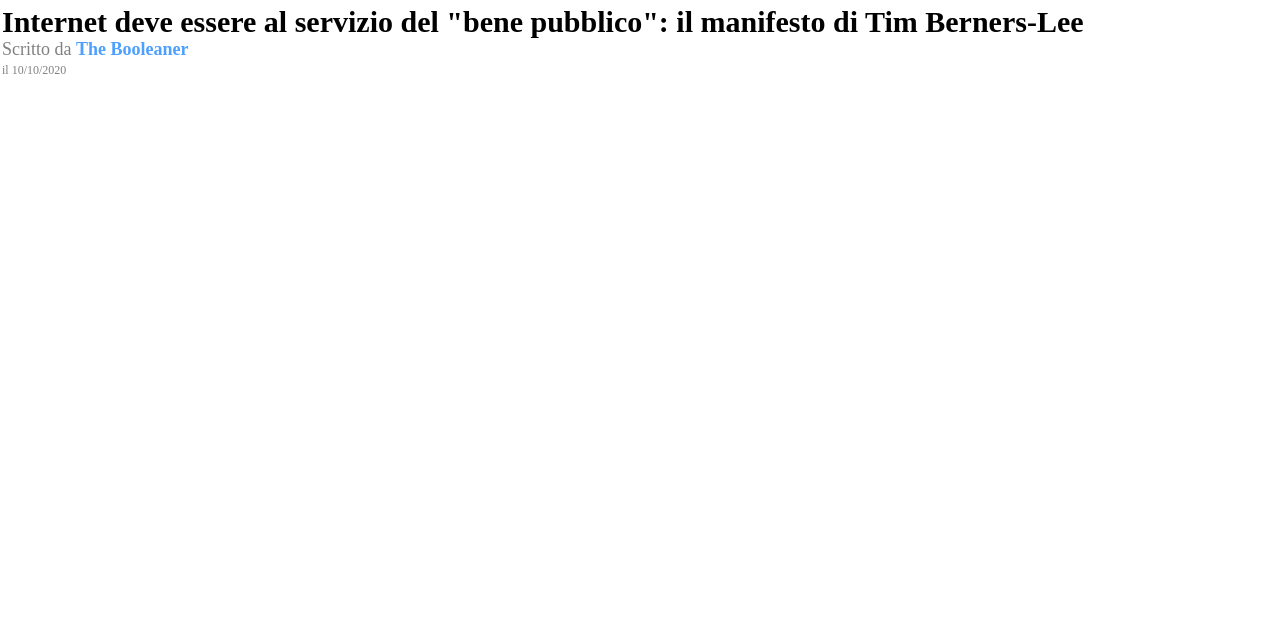
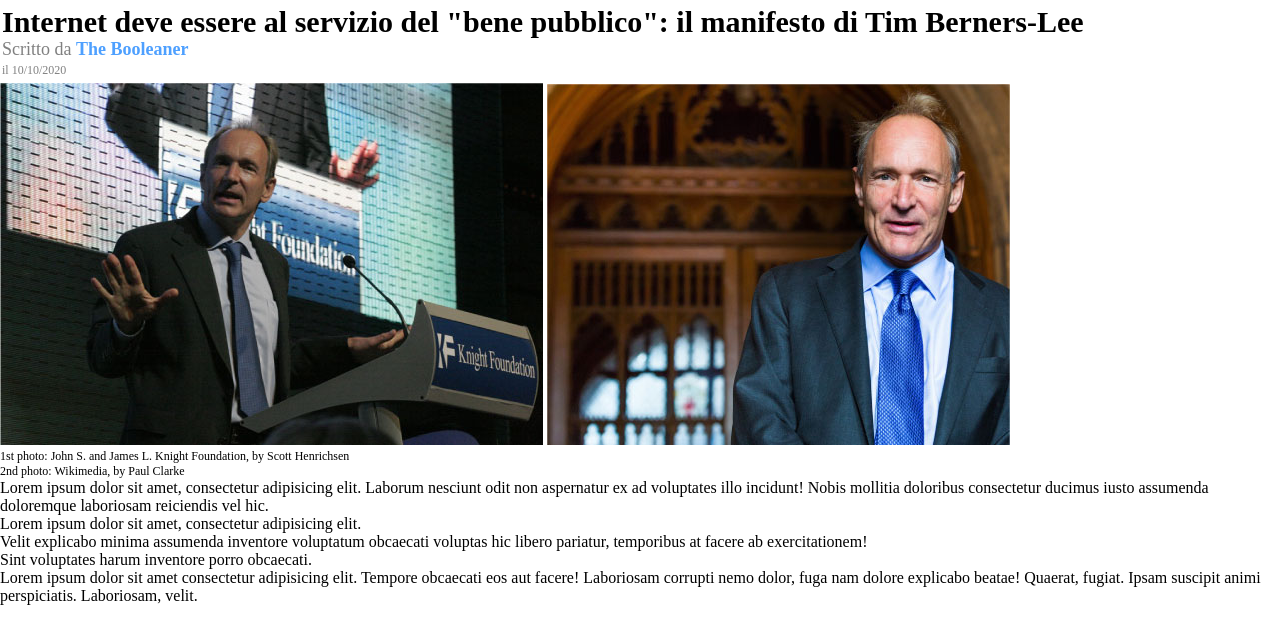
Before and after one commit to FedericaSidoti/html-css-booleaner, a plain HTML site: page index.html in a window 1280 px wide. Shown: the part 50-694 px from the top of the page. Drawn offline with Linux system fonts and the light colour scheme.

Commit message:
ADD- article structure

```diff
--- a/css/style.css
+++ b/css/style.css
@@ -4,6 +4,7 @@
     box-sizing: border-box;
 }
 
+/* Header della pagina*/
 .header {
     background-color: #4ea0ff;
     background-image: url(../img/pattern.png);
@@ -18,6 +19,7 @@
     margin: 0 0 0 5px;
 }
 
+/* header dell'articolo*/
 .header-article {
     padding: 5px 2px 5px 2px;
 }
@@ -40,3 +42,9 @@
 article header strong {
 color: #4ea0ff;
 }
+
+/*Stile della Figure*/
+
+.caption {
+    font-size: 12px;
+}
--- a/index.html
+++ b/index.html
@@ -18,6 +18,37 @@
             <p class="info-author">Scritto da <strong>The Booleaner</strong> </p>
             <time datetime="10/10/2020" pubdate>il 10/10/2020</time>
         </header>
+        <figure>
+            <img src="./img/tim-1.jpg">
+            <img src="./img/tim-2.jpg">
+            <figcaption>
+                <p class="caption">1st photo: John S. and James L. Knight Foundation, by Scott Henrichsen <br> 2nd photo: Wikimedia, by Paul Clarke</p>
+            </figcaption>
+        </figure>
+        <section>
+            <p> Lorem ipsum dolor sit amet, consectetur adipisicing elit. Laborum nesciunt odit non aspernatur ex ad voluptates illo incidunt! Nobis mollitia doloribus consectetur ducimus iusto assumenda doloremque laboriosam reiciendis vel hic.</p>
+        </section>
+        <section>
+            <ul>
+                <li>Lorem ipsum dolor sit amet, consectetur adipisicing elit.
+                </li>
+                <li>Velit explicabo minima assumenda inventore voluptatum obcaecati voluptas hic libero pariatur, temporibus at facere ab exercitationem!
+                </li>
+                <li>Sint voluptates harum inventore porro obcaecati.
+                </li>
+            </ul>
+        </section>
+        <section>
+            <table></table>
+        </section>
+        <section>
+            <p>Lorem ipsum dolor sit amet consectetur adipisicing elit. Tempore obcaecati eos aut facere! Laboriosam corrupti nemo dolor, fuga nam dolore explicabo beatae! Quaerat, fugiat. Ipsam suscipit animi perspiciatis. Laboriosam, velit.</p>
+        </section>
+        <footer>
+            <p></p>
+            <div></div>
+            <div></div>
+        </footer>
     </article>
 </body>
 </html>
```
